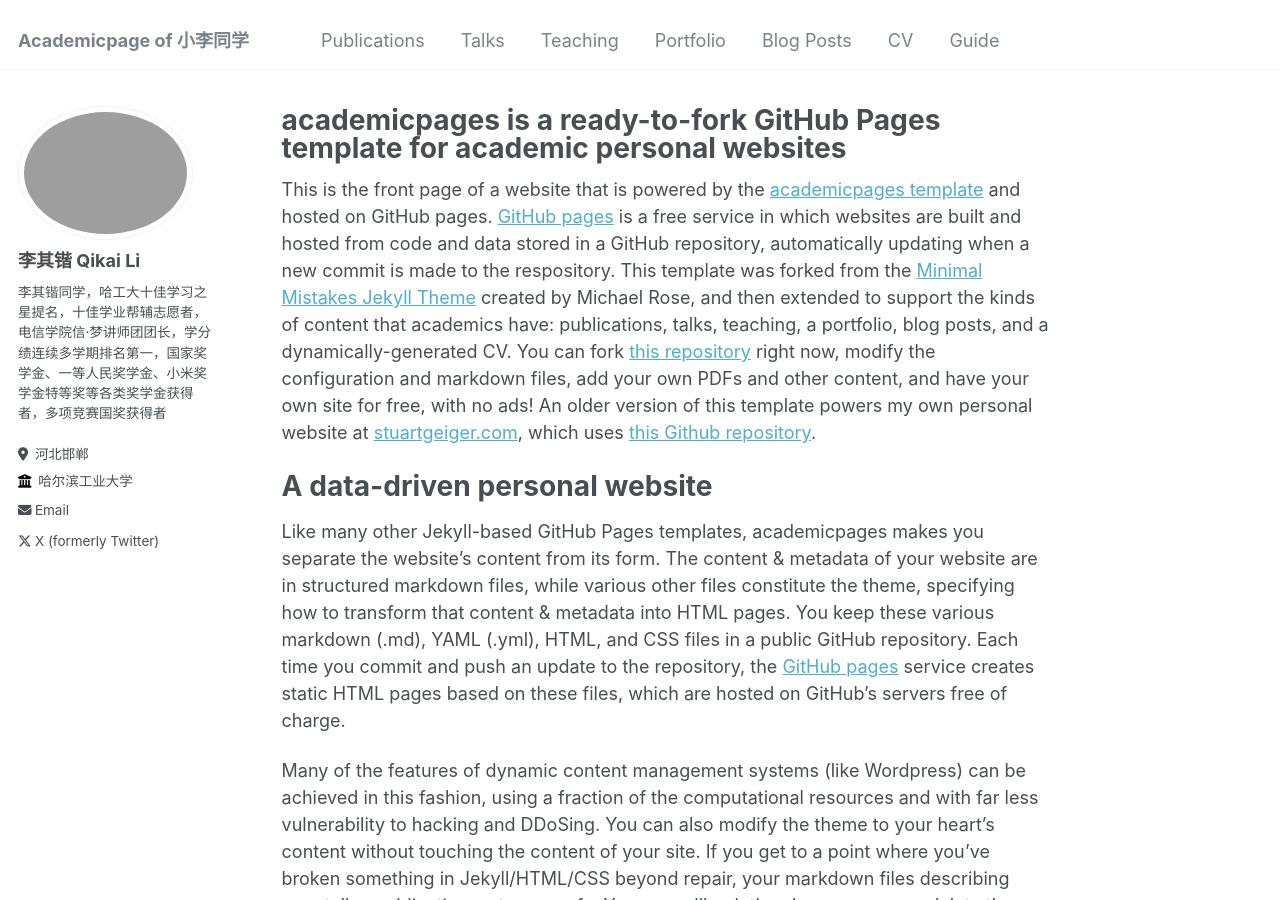
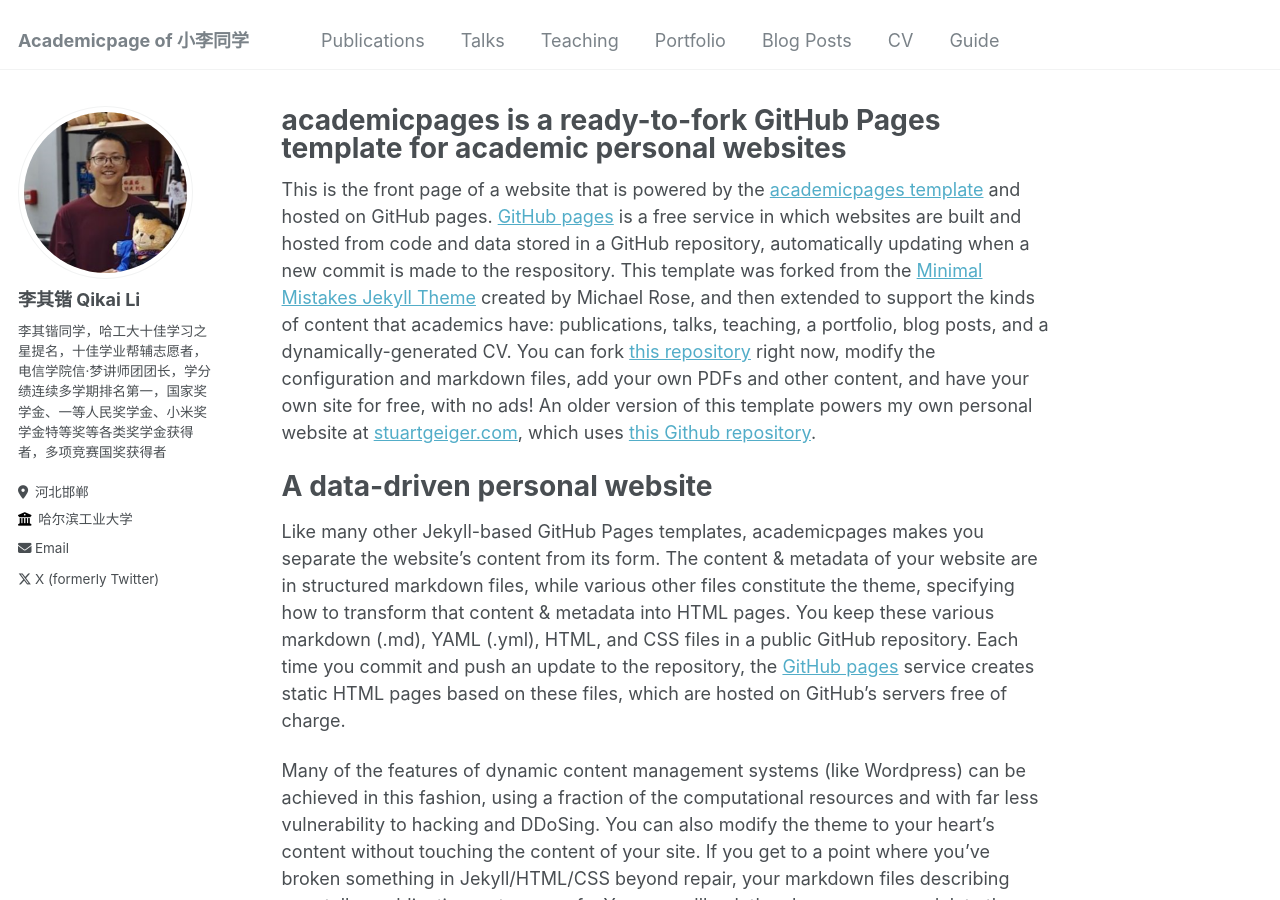
Before and after one commit to HITLqk/lqk, a Jekyll site: the page built from _pages/about.md, in a window 1280 px wide and 900 px high. Built offline with Jekyll 4.4.1, drawn with Linux system fonts in a browser that asks for light colours.

Commit message:
Update _config.yml

```diff
--- a/_config.yml
+++ b/_config.yml
@@ -22,7 +22,7 @@ repository               : "academicpages/academicpages.github.io"
 #               Additional customization can be done by editing /_includes/author-profile.html
 author:
   # Biographic information
-  avatar           : "images/lqk.png"
+  avatar           : "lqk.png"
   name             : "李其锴 Qikai Li"
   pronouns         : # example: "she/her"
   bio              : "李其锴同学，哈工大十佳学习之星提名，十佳学业帮辅志愿者，电信学院信·梦讲师团团长，学分绩连续多学期排名第一，国家奖学金、一等人民奖学金、小米奖学金特等奖等各类奖学金获得者，多项竞赛国奖获得者"
```
